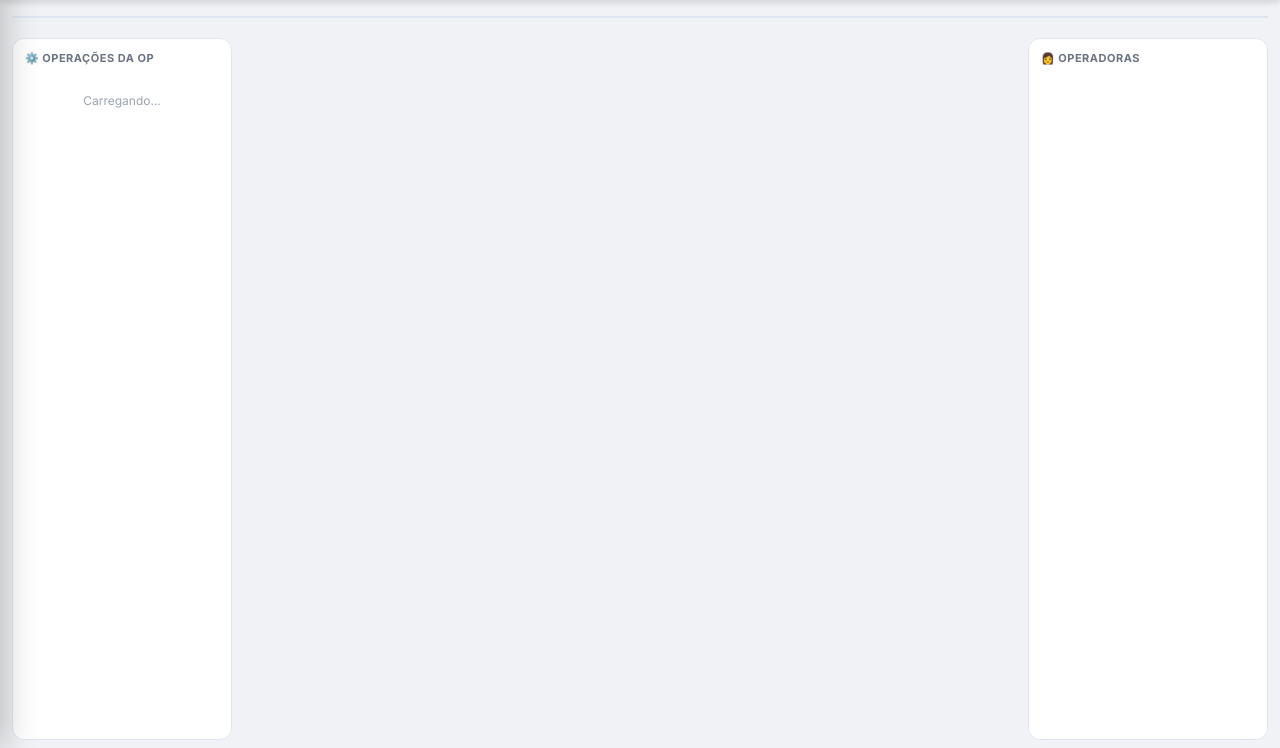
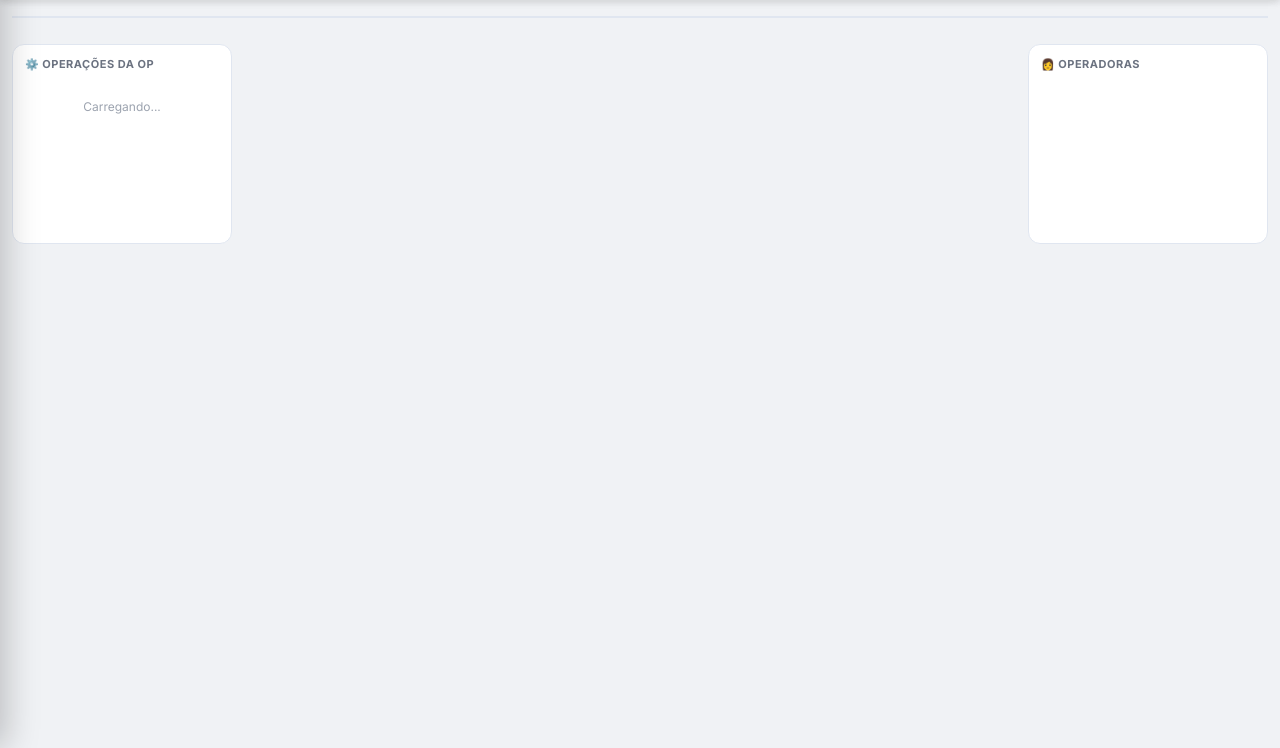
Before and after one commit to jrmtpi-wq/chrona, a Python web app: template templates/balanceamento_montar.html in a window 1280 px wide. Shown: the part 52-800 px from the top of the page. Run offline with Jinja, Linux system fonts and the light colour scheme; the template is opened without the code that fills it, so the values that code supplies are empty.

Commit message:
Corrige layout de scroll na tela de montagem do balanceamento
O painel do time ativo dependia de uma cadeia de alturas fixas
(flex/grid) que quebrava em telas menores, cortando o conteudo sem
nenhuma barra de rolagem visivel -- a segunda operadora de um time
ficava inacessivel. Troca para o padrao ja usado no resto do sistema:
a pagina inteira rola (via .content), com cabecalho e abas dos times
fixos no topo (position:sticky). Ajusta o auto-scroll durante o
arrasto para rolar essa area.

Co-Authored-By: Claude Sonnet 5 <noreply@anthropic.com>

```diff
--- a/templates/balanceamento_montar.html
+++ b/templates/balanceamento_montar.html
@@ -3,7 +3,7 @@
 {% block page_title %}Balanceamento{% endblock %}
 {% block extra_css %}
 <style>
-.main > .content { padding:8px 12px; overflow:hidden; }
+.main > .content { padding:8px 12px; }
 </style>
 {% endblock %}
 {% block content %}
@@ -20,8 +20,7 @@
 .btn-xs{padding:3px 7px;font-size:10px;border-radius:4px}
 .form-group input,.form-group select{width:100%;padding:5px 8px;border:1px solid #e0e6f0;border-radius:6px;font-size:12px;outline:none}
 
-.bal-page{display:flex;flex-direction:column;height:calc(100vh - 68px)}
-.bal-fixo{flex:0 0 auto}
+.bal-fixo{position:sticky;top:0;z-index:5;background:#F0F2F5;padding-bottom:6px}
 .topbar{display:flex;align-items:center;justify-content:space-between;margin-bottom:8px;flex-wrap:wrap;gap:8px}
 .topbar-l{display:flex;align-items:center;gap:12px}
 .opinfo{font-size:14px;font-weight:800;color:#1a1a2e}
@@ -47,9 +46,9 @@
 .hidden-item{display:flex;align-items:center;gap:8px;font-size:10.5px;font-weight:700;padding:5px 8px 5px 10px;border-radius:7px;background:#dcfce7;color:#15803d;border:1px solid #86efac}
 .hidden-item button{border:1px solid #e0e6f0;background:#fff;color:#1a1a2e;font-size:9.5px;font-weight:700;padding:3px 7px;border-radius:5px;cursor:pointer}
 
-.bal-layout{display:grid;grid-template-columns:220px 1fr 240px;gap:12px;flex:1 1 auto;min-height:0;overflow:hidden;align-items:stretch;margin-top:8px}
+.bal-layout{display:grid;grid-template-columns:220px 1fr 240px;gap:12px;align-items:start;margin-top:8px}
 
-.operadoras-panel{background:#fff;border-radius:12px;border:1px solid #e0e6f0;padding:12px;display:flex;flex-direction:column;height:100%;min-height:0}
+.operadoras-panel{background:#fff;border-radius:12px;border:1px solid #e0e6f0;padding:12px;display:flex;flex-direction:column;max-height:calc(100vh - 260px);min-height:200px}
 .operadoras-title{font-size:11px;font-weight:700;text-transform:uppercase;color:#6b7280;margin-bottom:8px;letter-spacing:.5px;flex:0 0 auto}
 .operadoras-list{flex:1 1 auto;min-height:0;overflow-y:auto}
 .operadora-chip{background:#f0f2f5;border:1px solid #e0e6f0;border-radius:8px;padding:8px 10px;margin-bottom:6px;cursor:grab;display:flex;align-items:center;gap:8px;transition:all .15s;font-size:12px;font-weight:600}
@@ -61,7 +60,7 @@
 .grp-chip{font-size:9.5px;font-weight:700;padding:4px 8px;border-radius:6px;background:#f0f2f5;color:#6b7280;border:1px solid #e0e6f0;cursor:pointer}
 .grp-chip.on{background:#f5a623;color:#4a2e02;border-color:#f5a623}
 
-.operacoes-panel{background:#fff;border-radius:12px;border:1px solid #e0e6f0;padding:12px;display:flex;flex-direction:column;height:100%;min-height:0}
+.operacoes-panel{background:#fff;border-radius:12px;border:1px solid #e0e6f0;padding:12px;display:flex;flex-direction:column;max-height:calc(100vh - 260px);min-height:200px}
 #operacoes-disponiveis{flex:1 1 auto;min-height:0;overflow-y:auto}
 .op-seq-chip{background:#f8f9fb;border:1px solid #e0e6f0;border-radius:6px;padding:6px 8px;margin-bottom:4px;cursor:grab;display:flex;align-items:center;gap:6px;font-size:11px;transition:all .15s}
 .op-seq-chip:hover{border-color:#1d4ed8;background:#eff6ff}
@@ -70,7 +69,7 @@
 .op-status.ok{background:#dcfce7;color:#15803d}
 .op-status.falta{background:#fef3c7;color:#b45309}
 
-.time-card{background:#fff;border-radius:0 0 12px 12px;border:1px solid #c7cfdd;border-top:none;width:100%;height:100%;display:flex;flex-direction:column;min-height:0}
+.time-card{background:#fff;border-radius:0 0 12px 12px;border:1px solid #c7cfdd;border-top:none;width:100%;display:flex;flex-direction:column}
 .time-card.drag-over{border-color:#1d4ed8;background:#eff6ff}
 .time-header{padding:12px 14px;border-bottom:1px solid #f0f2f5;display:flex;align-items:center;justify-content:space-between;flex:0 0 auto}
 .time-num{font-size:14px;font-weight:800;color:#1a1a2e}
@@ -78,7 +77,7 @@
 .ciclo-ok{background:#dcfce7;color:#15803d}
 .ciclo-warn{background:#fef9c3;color:#854d0e}
 .ciclo-over{background:#fee2e2;color:#dc2626}
-.time-body{flex:1 1 auto;min-height:0;overflow-y:auto}
+.time-body{flex:1 1 auto}
 .time-operadoras{padding:10px 14px;border-bottom:1px solid #f0f2f5}
 .time-op-drop{min-height:34px;border:1px dashed #d1d5db;border-radius:6px;padding:6px;display:flex;flex-wrap:wrap;gap:5px}
 .time-op-drop.drag-over{border-color:#1d4ed8;background:#eff6ff}
@@ -651,7 +650,7 @@ function renderActiveTeam() {
         <span class="time-num">Time ${time.num}</span>
         <span class="time-ciclo ${cls}">${totalCarga.toFixed(1)}/${ciclo}min</span>
       </div>
-      <div class="time-body" ondragover="autoScrollOnDrag(event, this)">
+      <div class="time-body">
         <div class="time-operadoras">
           <div style="font-size:9.5px;color:#9ca3af;margin-bottom:4px;font-weight:700;text-transform:uppercase">Operadoras deste time</div>
           <div class="time-op-drop" ondragover="allowDrop(event)" ondrop="dropOperadoraNoTime(event, ${ti})"
@@ -875,6 +874,16 @@ function autoScrollOnDrag(e, el) {
   if (e.clientY < rect.top + margem) el.scrollTop -= velocidade;
   else if (e.clientY > rect.bottom - margem) el.scrollTop += velocidade;
 }
+// A área que efetivamente rola nesta tela é .main > .content (todo o conteúdo da página,
+// não um painel interno) — rola ela quando o arrasto chega perto do topo/rodapé da janela.
+document.addEventListener('dragover', function(e) {
+  const box = document.querySelector('.main > .content');
+  if (!box) return;
+  const topoVisivel = box.getBoundingClientRect().top;
+  const margem = 70, velocidade = 22;
+  if (e.clientY < topoVisivel + margem) box.scrollTop -= velocidade;
+  else if (e.clientY > window.innerHeight - margem) box.scrollTop += velocidade;
+});
 function removerOpDoTime(ti, oi) { estado.times[ti].ops.splice(oi, 1); renderAll(); }
 
 // ── DIVISÃO DE OPERAÇÃO ───────────────────────────
```
